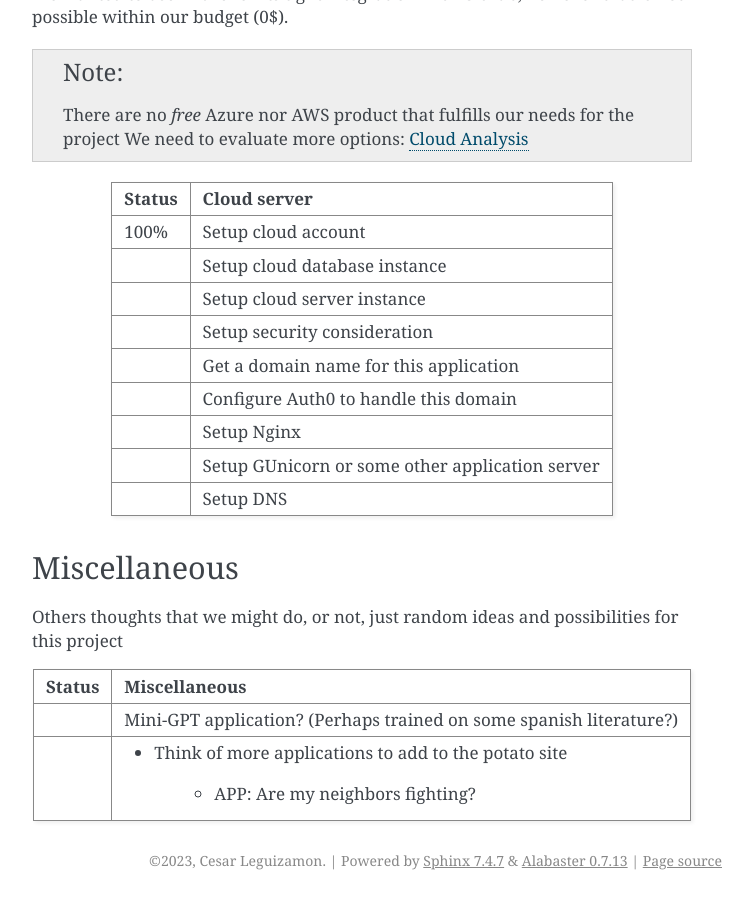
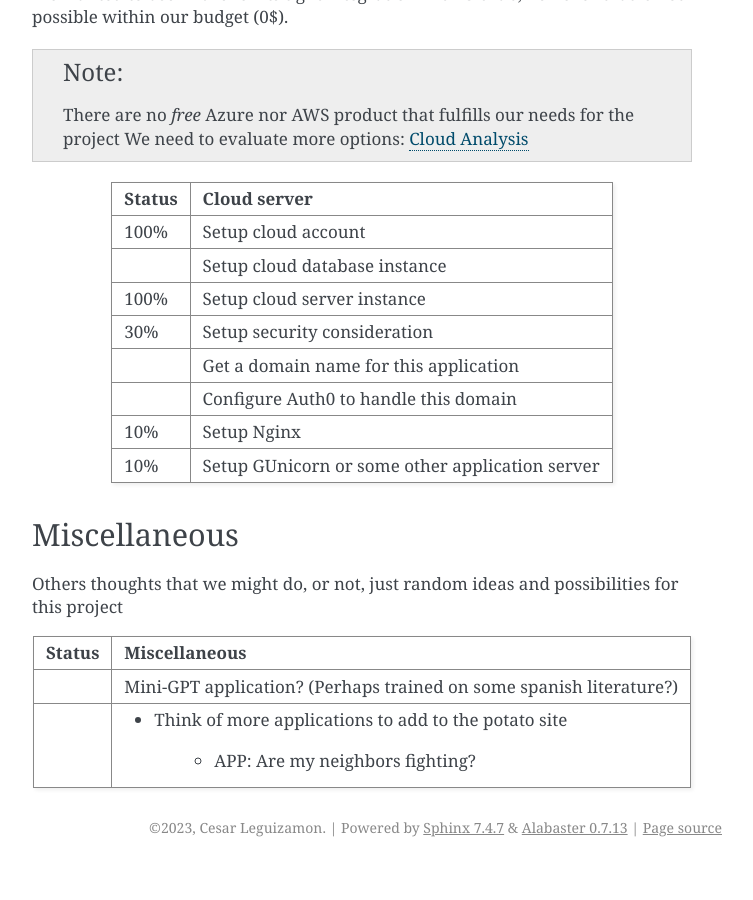
Before and after one commit to fabi1816/super-duper-potato, a Sphinx documentation site: the page built from docs/source/roadmap.rst, in a window 1280 px wide and 900 px high, scrolled down 3009 px. Shown: the whole window, without its empty margins (388-1141 px from the left). Built offline with Sphinx 7.4.7, drawn with Linux system fonts in a browser that asks for light colours; after the commit the page ends 3876 px from its top, so only the background shows below that.

Commit message:
Updated docs

```diff
--- a/docs/source/roadmap.rst
+++ b/docs/source/roadmap.rst
@@ -188,19 +188,17 @@ We wanted to use Azure for its tight integration with Github, however that is no
 +--------+-------------------------------------------------+
 |        | Setup cloud database instance                   |
 +--------+-------------------------------------------------+
-|        | Setup cloud server instance                     |
+|   100% | Setup cloud server instance                     |
 +--------+-------------------------------------------------+
-|        | Setup security consideration                    |
+|    30% | Setup security consideration                    |
 +--------+-------------------------------------------------+
 |        | Get a domain name for this application          |
 +--------+-------------------------------------------------+
 |        | Configure Auth0 to handle this domain           |
 +--------+-------------------------------------------------+
-|        | Setup Nginx                                     |
+|    10% | Setup Nginx                                     |
 +--------+-------------------------------------------------+
-|        | Setup GUnicorn or some other application server |
-+--------+-------------------------------------------------+
-|        | Setup DNS                                       |
+|    10% | Setup GUnicorn or some other application server |
 +--------+-------------------------------------------------+
 
 .. _miscellaneous-roadmap:
```
